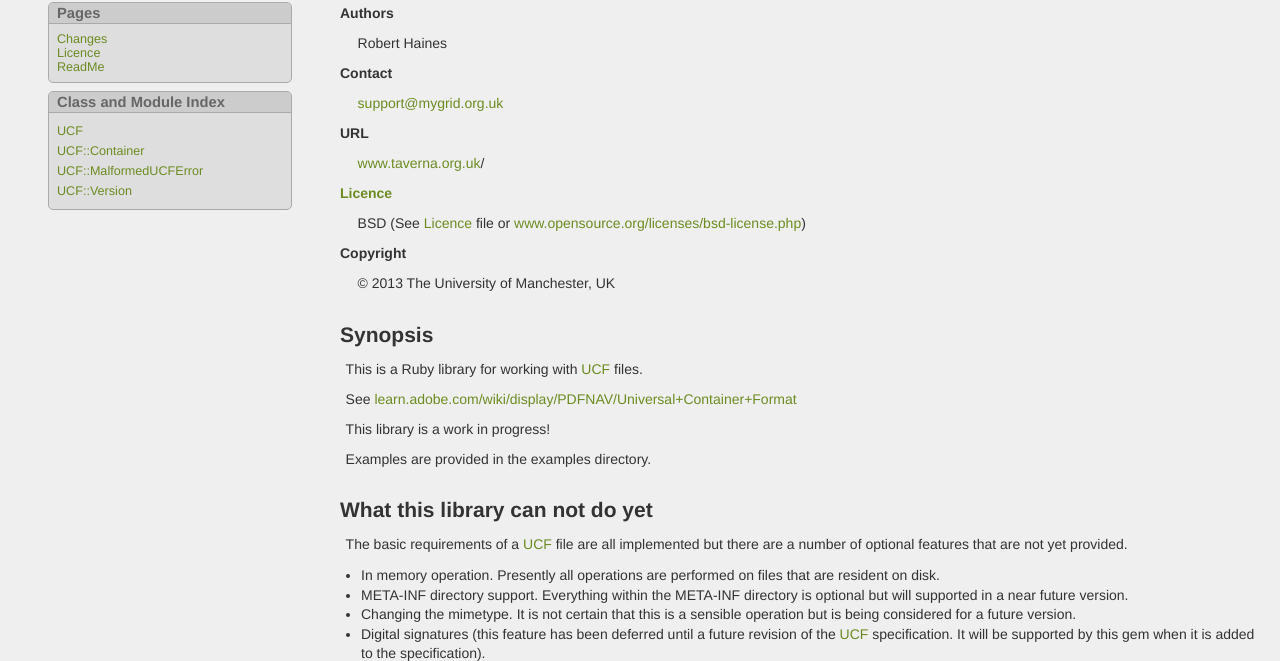
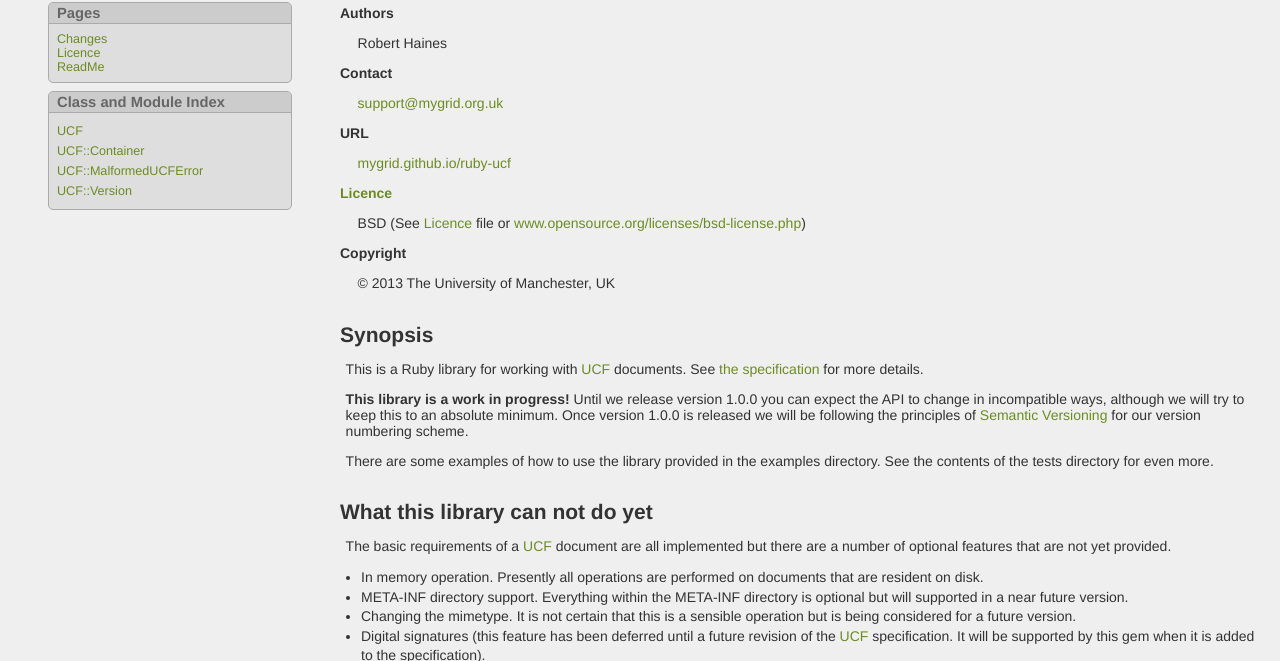
Before and after one commit to hainesr/ruby-ucf, a plain HTML site: page 0.0.1/index.html in a window 1280 px wide. Shown: the part 127-788 px from the top of the page. Drawn offline with Linux system fonts and the light colour scheme.

Commit message:
Updates to the 0.0.1 docs and index file.
Mostly cosmetic but makes things neater as well.

```diff
--- a/0.0.1/index.html
+++ b/0.0.1/index.html
@@ -88,7 +88,7 @@
 <p><a href="mailto:support@mygrid.org.uk">support@mygrid.org.uk</a></p>
 </dd><dt>URL
 <dd>
-<p><a href="http://www.taverna.org.uk">www.taverna.org.uk</a>/</p>
+<p><a href="http://mygrid.github.io/ruby-ucf">mygrid.github.io/ruby-ucf</a></p>
 </dd><dt><a href="Licence_rdoc.html">Licence</a>
 <dd>
 <p>BSD (See <a href="Licence_rdoc.html">Licence</a> file or <a
@@ -100,23 +100,29 @@ href="http://www.opensource.org/licenses/bsd-license.php">www.opensource.org/lic
 
 <h2 id="label-Synopsis">Synopsis<span><a href="#label-Synopsis">&para;</a> <a href="#documentation">&uarr;</a></span></h2>
 
-<p>This is a Ruby library for working with <a href="UCF.html">UCF</a> files.</p>
+<p>This is a Ruby library for working with <a href="UCF.html">UCF</a>
+documents. See <a
+href="https://learn.adobe.com/wiki/display/PDFNAV/Universal+Container+Format">the
+specification</a> for more details.</p>
 
-<p>See <a
-href="https://learn.adobe.com/wiki/display/PDFNAV/Universal+Container+Format">learn.adobe.com/wiki/display/PDFNAV/Universal+Container+Format</a></p>
+<p><strong>This library is a work in progress!</strong> Until we release
+version 1.0.0 you can expect the API to change in incompatible ways,
+although we will try to keep this to an absolute minimum. Once version
+1.0.0 is released we will be following the principles of <a
+href="http://semver.org/">Semantic Versioning</a> for our version numbering
+scheme.</p>
 
-<p>This library is a work in progress!</p>
-
-<p>Examples are provided in the examples directory.</p>
+<p>There are some examples of how to use the library provided in the examples
+directory. See the contents of the tests directory for even more.</p>
 
 <h2 id="label-What+this+library+can+not+do+yet">What this library can not do yet<span><a href="#label-What+this+library+can+not+do+yet">&para;</a> <a href="#documentation">&uarr;</a></span></h2>
 
-<p>The basic requirements of a <a href="UCF.html">UCF</a> file are all
+<p>The basic requirements of a <a href="UCF.html">UCF</a> document are all
 implemented but there are a number of optional features that are not yet
 provided.</p>
 <ul><li>
-<p>In memory operation. Presently all operations are performed on files that
-are resident on disk.</p>
+<p>In memory operation. Presently all operations are performed on documents
+that are resident on disk.</p>
 </li><li>
 <p>META-INF directory support. Everything within the META-INF directory is
 optional but will supported in a near future version.</p>
```
Also changed, not shown: 0.0.1/Changes_rdoc.html (+12 -0 lines), 0.0.1/ReadMe_rdoc.html (+16 -10 lines), 0.0.1/table_of_contents.html (+1 -0 lines), index.html (+10 -4 lines), 0.0.1/js/search_index.js, 1 other file.
